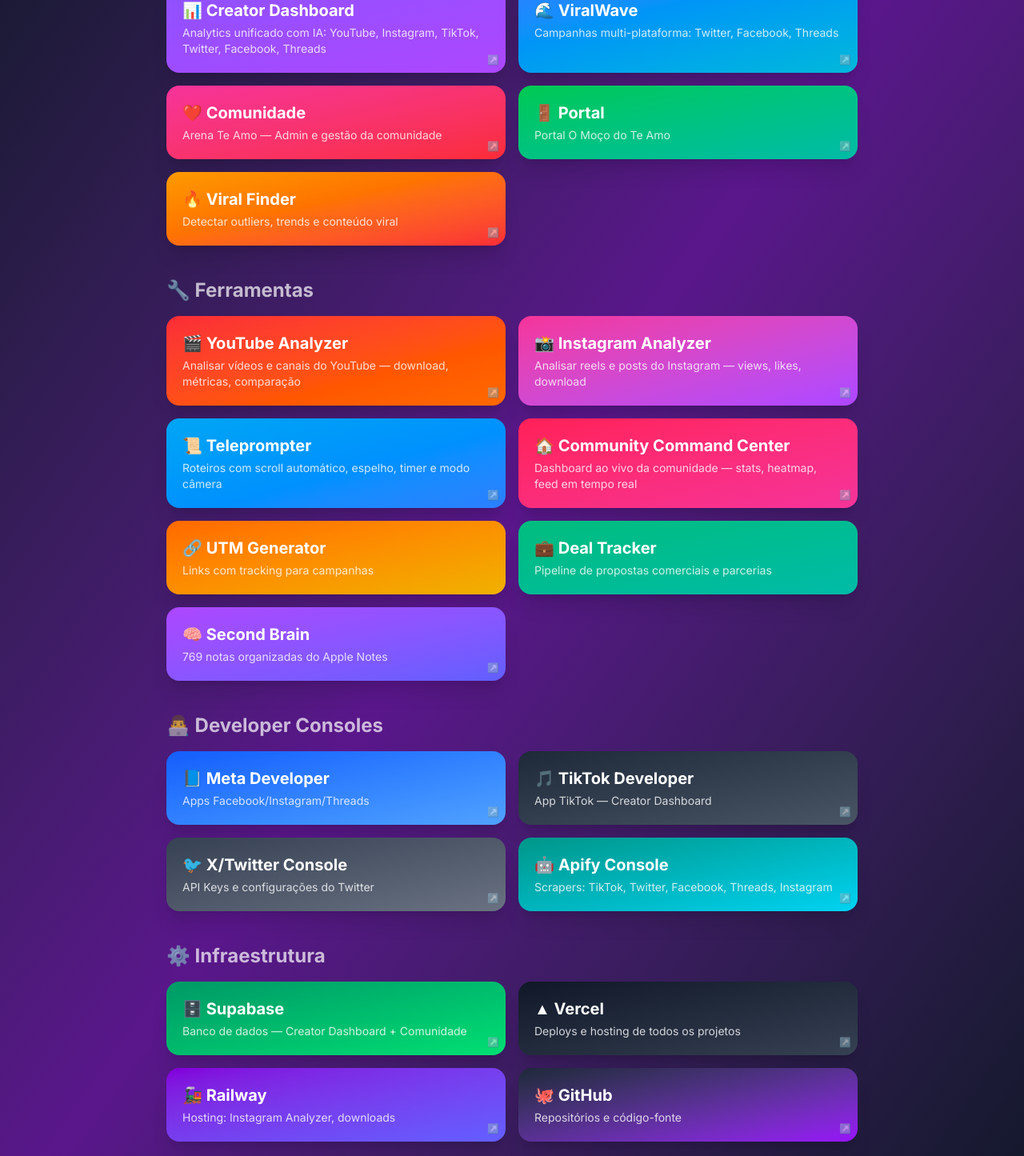
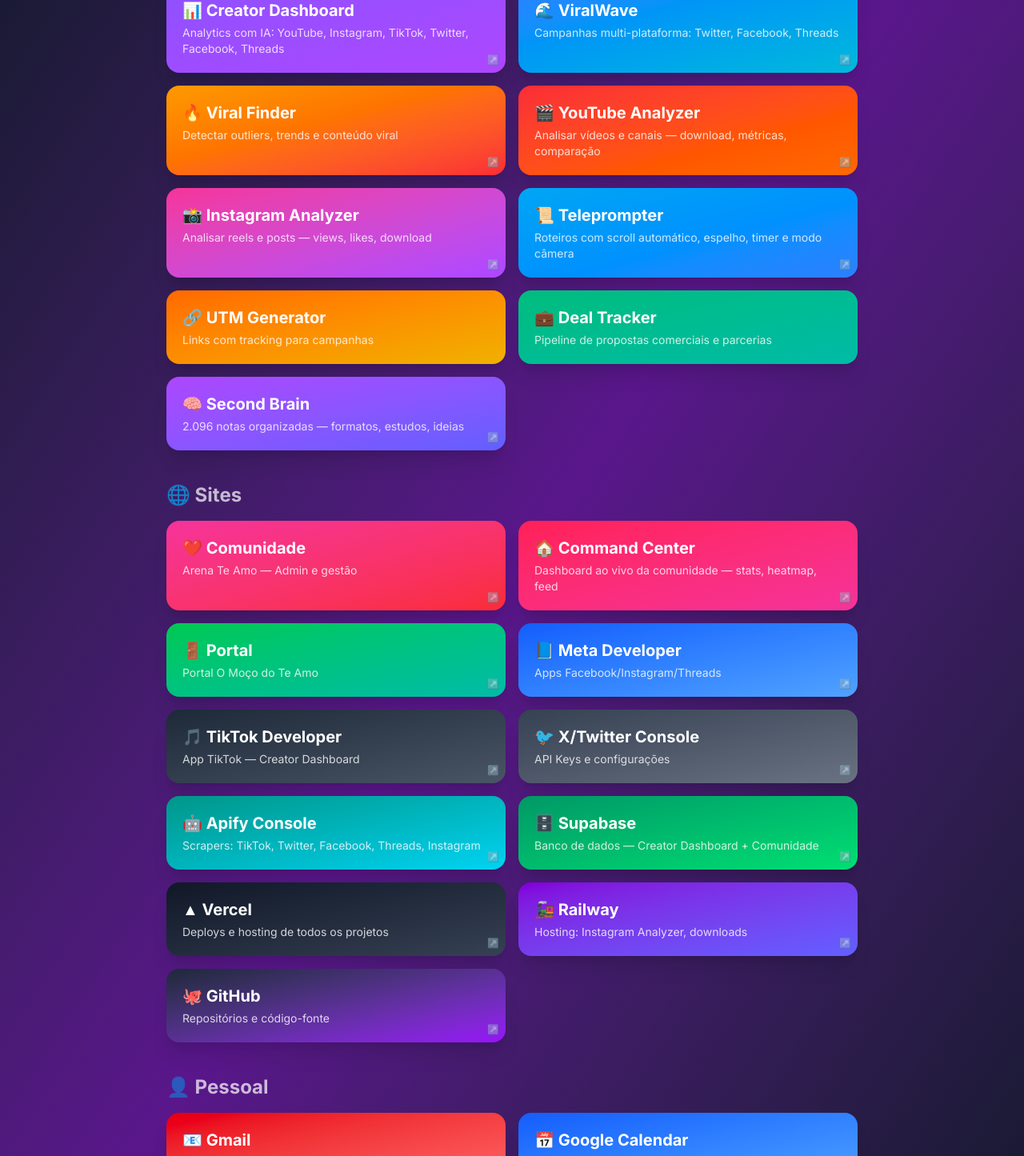
Before and after one commit to ilankriger-gmail/ilan-tools, a Next.js app: page / in a window 1280 px wide. Shown: the part 257-1702 px from the top of the page at 80% size. Built offline with nearby package versions, Linux system fonts and the light colour scheme.

Commit message:
refactor: reorganize tools into 3 categories - ferramentas/sites/pessoal

```diff
--- a/app/page.tsx
+++ b/app/page.tsx
@@ -3,14 +3,14 @@
 import Link from 'next/link';
 
 const tools: { name: string; description: string; href: string; color: string; external?: boolean; soon?: boolean; category?: string }[] = [
-  // --- Principais ---
+  // ═══ 🔧 FERRAMENTAS — tudo que ajuda a produzir ═══
   {
     name: '📊 Creator Dashboard',
-    description: 'Analytics unificado com IA: YouTube, Instagram, TikTok, Twitter, Facebook, Threads',
+    description: 'Analytics com IA: YouTube, Instagram, TikTok, Twitter, Facebook, Threads',
     href: 'https://creator-dashboard-beta.vercel.app',
     external: true,
     color: 'from-violet-500 to-purple-500',
-    category: 'principal',
+    category: 'ferramenta',
   },
   {
     name: '🌊 ViralWave',
@@ -18,23 +18,7 @@
     href: 'https://viralwave-web.vercel.app',
     external: true,
     color: 'from-blue-500 to-cyan-500',
-    category: 'principal',
-  },
-  {
-    name: '❤️ Comunidade',
-    description: 'Arena Te Amo — Admin e gestão da comunidade',
-    href: 'https://comunidade.omocodoteamo.com.br/admin',
-    external: true,
-    color: 'from-pink-500 to-red-500',
-    category: 'principal',
-  },
-  {
-    name: '🚪 Portal',
-    description: 'Portal O Moço do Te Amo',
-    href: 'https://portal-omocodoteamo.vercel.app',
-    external: true,
-    color: 'from-green-500 to-teal-500',
-    category: 'principal',
+    category: 'ferramenta',
   },
   {
     name: '🔥 Viral Finder',
@@ -42,12 +26,11 @@
     href: 'https://viral-finder-eight.vercel.app',
     external: true,
     color: 'from-amber-500 to-red-500',
-    category: 'principal',
+    category: 'ferramenta',
   },
-  // --- Ferramentas ---
   {
     name: '🎬 YouTube Analyzer',
-    description: 'Analisar vídeos e canais do YouTube — download, métricas, comparação',
+    description: 'Analisar vídeos e canais — download, métricas, comparação',
     href: 'https://youtube-analyzer-eosin.vercel.app',
     external: true,
     color: 'from-red-500 to-orange-500',
@@ -55,7 +38,7 @@
   },
   {
     name: '📸 Instagram Analyzer',
-    description: 'Analisar reels e posts do Instagram — views, likes, download',
+    description: 'Analisar reels e posts — views, likes, download',
     href: 'https://instagram-analyzer-production-f8bf.up.railway.app',
     external: true,
     color: 'from-pink-500 to-purple-500',
@@ -67,14 +50,6 @@
     href: 'https://2026-02-01-teleprompter.vercel.app',
     external: true,
     color: 'from-sky-500 to-blue-500',
-    category: 'ferramenta',
-  },
-  {
-    name: '🏠 Community Command Center',
-    description: 'Dashboard ao vivo da comunidade — stats, heatmap, feed em tempo real',
-    href: 'https://community-command-center.vercel.app',
-    external: true,
-    color: 'from-rose-500 to-pink-500',
     category: 'ferramenta',
   },
   {
@@ -93,20 +68,44 @@
   },
   {
     name: '🧠 Second Brain',
-    description: '769 notas organizadas do Apple Notes',
+    description: '2.096 notas organizadas — formatos, estudos, ideias',
     href: 'https://second-brain-app-five.vercel.app',
     external: true,
     color: 'from-purple-500 to-indigo-500',
     category: 'ferramenta',
   },
-  // --- Consoles de Developer ---
+  // ═══ 🌐 SITES — projetos e plataformas ═══
+  {
+    name: '❤️ Comunidade',
+    description: 'Arena Te Amo — Admin e gestão',
+    href: 'https://comunidade.omocodoteamo.com.br/admin',
+    external: true,
+    color: 'from-pink-500 to-red-500',
+    category: 'site',
+  },
+  {
+    name: '🏠 Command Center',
+    description: 'Dashboard ao vivo da comunidade — stats, heatmap, feed',
+    href: 'https://community-command-center.vercel.app',
+    external: true,
+    color: 'from-rose-500 to-pink-500',
+    category: 'site',
+  },
+  {
+    name: '🚪 Portal',
+    description: 'Portal O Moço do Te Amo',
+    href: 'https://portal-omocodoteamo.vercel.app',
+    external: true,
+    color: 'from-green-500 to-teal-500',
+    category: 'site',
+  },
   {
     name: '📘 Meta Developer',
     description: 'Apps Facebook/Instagram/Threads',
     href: 'https://developers.facebook.com/apps/2420111758421057/',
     external: true,
     color: 'from-blue-600 to-blue-400',
-    category: 'console',
+    category: 'site',
   },
   {
     name: '🎵 TikTok Developer',
@@ -114,15 +113,15 @@
     href: 'https://developers.tiktok.com/apps/',
     external: true,
     color: 'from-gray-800 to-gray-600',
-    category: 'console',
+    category: 'site',
   },
   {
     name: '🐦 X/Twitter Console',
-    description: 'API Keys e configurações do Twitter',
+    description: 'API Keys e configurações',
     href: 'https://console.x.com',
     external: true,
     color: 'from-gray-700 to-gray-500',
-    category: 'console',
+    category: 'site',
   },
   {
     name: '🤖 Apify Console',
@@ -130,16 +129,15 @@
     href: 'https://console.apify.com',
     external: true,
     color: 'from-teal-600 to-cyan-400',
-    category: 'console',
+    category: 'site',
   },
-  // --- Infraestrutura ---
   {
     name: '🗄️ Supabase',
     description: 'Banco de dados — Creator Dashboard + Comunidade',
     href: 'https://supabase.com/dashboard',
     external: true,
     color: 'from-emerald-600 to-green-400',
-    category: 'infra',
+    category: 'site',
   },
   {
     name: '▲ Vercel',
@@ -147,7 +145,7 @@
     href: 'https://vercel.com/dashboard',
     external: true,
     color: 'from-gray-900 to-gray-700',
-    category: 'infra',
+    category: 'site',
   },
   {
     name: '🚂 Railway',
@@ -155,7 +153,7 @@
     href: 'https://railway.app/dashboard',
     external: true,
     color: 'from-purple-700 to-indigo-500',
-    category: 'infra',
+    category: 'site',
   },
   {
     name: '🐙 GitHub',
@@ -163,15 +161,39 @@
     href: 'https://github.com/ilankriger-gmail',
     external: true,
     color: 'from-gray-800 to-purple-600',
-    category: 'infra',
+    category: 'site',
+  },
+  // ═══ 👤 PESSOAL — vida, negócios, organização ═══
+  {
+    name: '📧 Gmail',
+    description: 'Email principal — ilankriger@gmail.com',
+    href: 'https://mail.google.com',
+    external: true,
+    color: 'from-red-600 to-red-400',
+    category: 'pessoal',
+  },
+  {
+    name: '📅 Google Calendar',
+    description: 'Agenda e compromissos',
+    href: 'https://calendar.google.com',
+    external: true,
+    color: 'from-blue-600 to-blue-400',
+    category: 'pessoal',
+  },
+  {
+    name: '📂 Google Drive',
+    description: 'Arquivos e documentos',
+    href: 'https://drive.google.com',
+    external: true,
+    color: 'from-yellow-500 to-green-500',
+    category: 'pessoal',
   },
 ];
 
 const categories = [
-  { key: 'principal', label: '🚀 Principais' },
   { key: 'ferramenta', label: '🔧 Ferramentas' },
-  { key: 'console', label: '👨‍💻 Developer Consoles' },
-  { key: 'infra', label: '⚙️ Infraestrutura' },
+  { key: 'site', label: '🌐 Sites' },
+  { key: 'pessoal', label: '👤 Pessoal' },
 ];
 
 export default function Home() {
```
